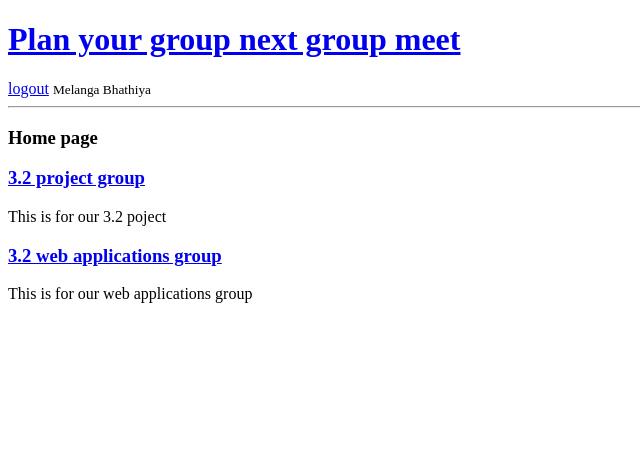
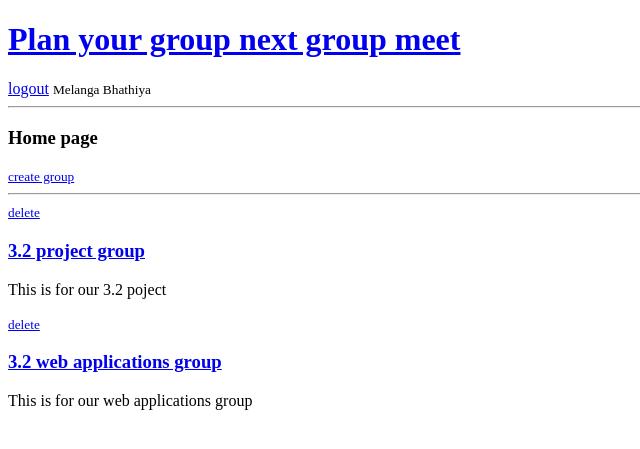
Before and after one commit to melanga/GroupMeetPlanner, a Django app: page / in a window 1280 px wide. Shown: the top 449 px of the page, without its empty margins (0-640 px from the left). Run offline with Django 4.2, Linux system fonts and the light colour scheme; a user stored in the database is signed in; data comes from the database, SQL or seed files in the repository; both versions use the stored data as it was after the commit.

Commit message:
group creation and delete is added

```diff
--- a/base/templates/base/home.html
+++ b/base/templates/base/home.html
@@ -1,7 +1,12 @@
 {% extends 'main.html' %}
 {% block content %}
     <h3>Home page</h3>
+    <a href="{% url 'create-group' %}"><small>create group</small></a>
+    <hr>
     {% for group in groups %}
+        {% if request.user == group.leader %}
+        <a href="{% url 'delete-group' group.id %}"><small>delete</small></a>
+        {% endif %}
         <a href="{% url 'group' group.id %}"><h3>{{ group.name }}</h3></a>
         <p>{{ group.description }}</p>
     {% endfor %}
--- a/base/urls.py
+++ b/base/urls.py
@@ -9,4 +9,6 @@ urlpatterns = [
     path('login', views.login_page, name="login-page"),
     path('logout', views.logout_user, name="logout"),
     path('register', views.register_user, name="register-page"),
+    path('create-group', views.group_creation_page, name="create-group"),
+    path('delete-group/<int:pk>', views.delete_group, name="delete-group"),
 ]
--- a/base/views.py
+++ b/base/views.py
@@ -4,7 +4,7 @@ from django.db.models import Q
 from django.shortcuts import render, redirect
 from django.contrib import messages
 
-from .forms import ModifiedUserCreationForm
+from .forms import ModifiedUserCreationForm, GroupForm
 from .models import Group, Time, User
 
 
@@ -30,6 +30,30 @@ def group_page(request, pk):
         group.members.add(request.user)
         return redirect('group', pk=group.id)
     return render(request, 'base/group_page.html', {'group': group, 'time_slots': time_slots})
+
+
+@login_required(login_url='login')
+def group_creation_page(request):
+    form = GroupForm
+    if request.method == "POST":
+        # Group.objects.create(
+        #     leader=request.user,
+        #     name=request.POST.get('name'),
+        #     description=request.POST.get('description')
+        # )
+        created_group = GroupForm(request.POST).save(commit=False)
+        created_group.leader = request.user
+        created_group.save()
+        created_group.members.add(request.user)
+        return redirect('group', pk=created_group.id)
+    return render(request, 'base/group_creation_page.html', {'group_form': form})
+
+
+@login_required(login_url='login')
+def delete_group(request, pk):
+    group = Group.objects.get(id=pk)
+    group.delete()
+    return redirect('home')
 
 
 @login_required(login_url='login')
```
Also changed, not shown: base/forms.py (+6 -6 lines), base/templates/base/group_creation_page.html (added, +15 -0 lines), db.sqlite3.
